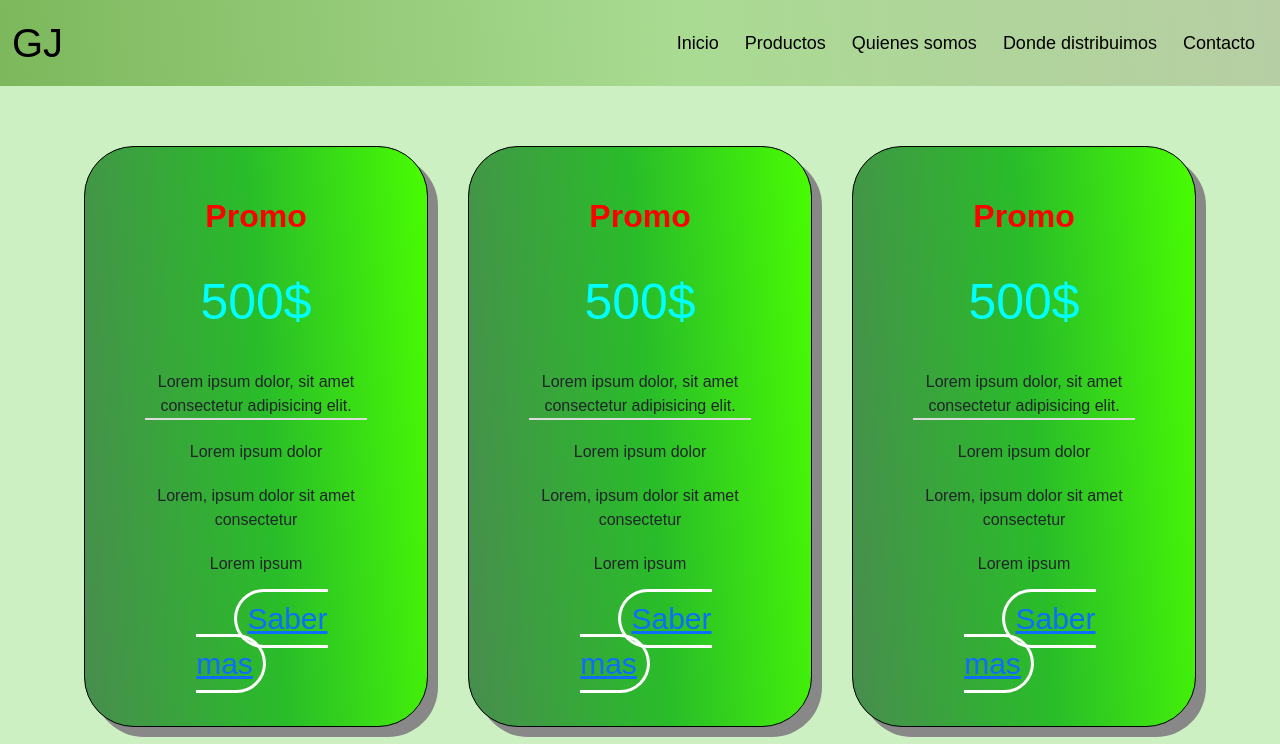
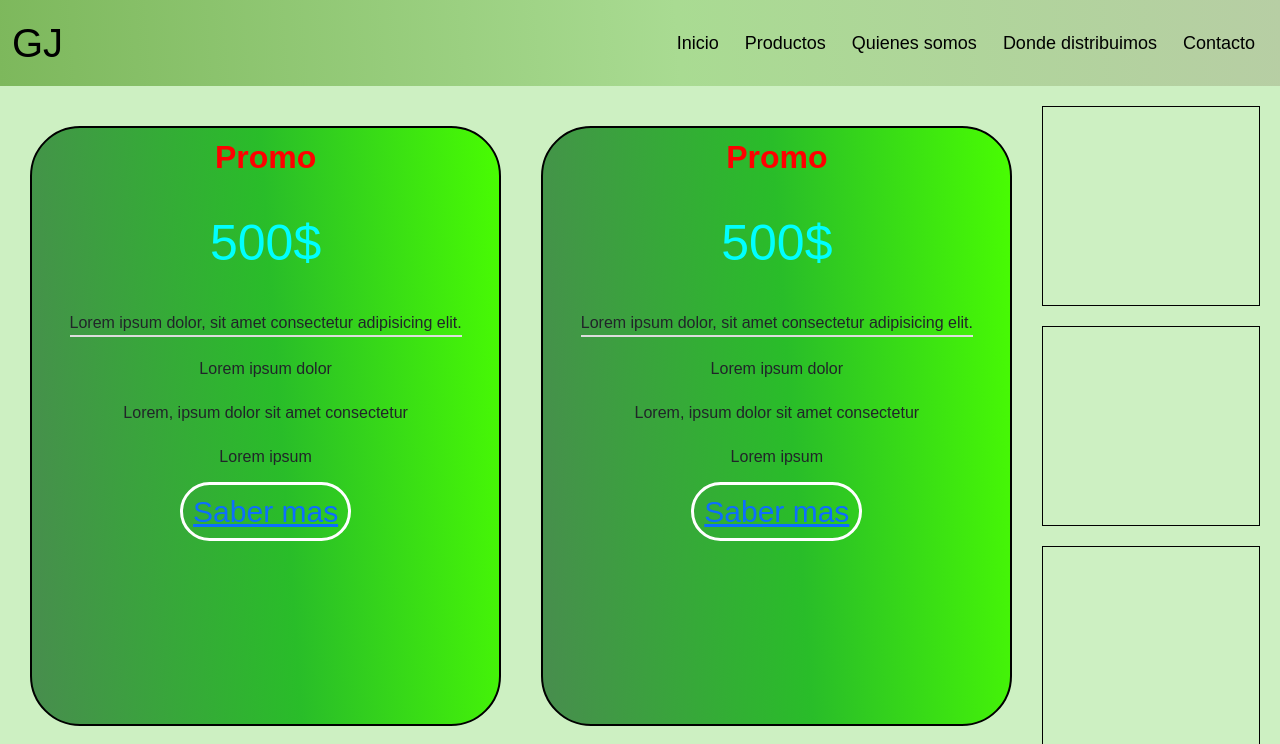
Before and after one commit to Gasparvilo/segunda-entega-final-y-bootstrap, a plain HTML site: page page/profuctos.html in a window 1280 px wide. Shown: the top 744 px of the page. Drawn offline with nearby package versions, Linux system fonts and the light colour scheme; files whose address does not match are found by name.

Commit message:
terminado el quienes somos y el index, falta poner unas imagenes al productos y ya estaria terminado

```diff
--- a/page/profuctos.html
+++ b/page/profuctos.html
@@ -42,8 +42,12 @@
         </nav>
     </header>
     <main>
+
+        <section>
+            <div class="grid-container">
+                <div class=" tall" >
                     <section class="cuadrado">
-            <div class="columna">
+                        <div>
                             <h2> Promo</h2>
                         <p class="pecio">500$</p>
                         <p class="uno">Lorem ipsum dolor, sit amet consectetur adipisicing elit. </p>
@@ -54,7 +58,11 @@
 
                         <a href="#" class="productos">Saber mas</a>
                     </div>
-        <div class="columna">
+                    <section>
+                </div>
+                <div class=" tall">
+                    <section class="cuadrado">
+                        <div>
                             <h2> Promo</h2>
                         <p class="pecio">500$</p>
                         <p class="uno">Lorem ipsum dolor, sit amet consectetur adipisicing elit. </p>
@@ -65,7 +73,11 @@
 
                         <a href="#" class="productos">Saber mas</a>
                     </div>
-        <div class="columna">
+                    <section>
+                </div>
+                <div class=" tall">
+                    <section class="cuadrado">
+                        <div >
                             <h2> Promo</h2>
                         <p class="pecio">500$</p>
                         <p class="uno">Lorem ipsum dolor, sit amet consectetur adipisicing elit. </p>
@@ -76,14 +88,8 @@
 
                         <a href="#" class="productos">Saber mas</a>
                     </div>
-        </section>
-
-
-
                     <section>
-            <div class="grid-container">
-                <div class="item-1"></div>
-                <div class="item-1"></div>
+                </div>
                 <div class="item-1"></div>
                 <div class="item-1"></div>
                 <div class="item-1"></div>
@@ -128,7 +134,7 @@
     <footer>
         <h4>Redes</h4>
         <div class="redes">
-            <ul>
+            <ul class=" padre-li">
                 <li class="lire"><a href="#">Instagram</a></li>
                 <li class="lire"> <a href="#">Whatsapp</a></li>
                 <li class="lire"><a href="#">Gmail</a></li>
--- a/style.css
+++ b/style.css
@@ -50,10 +50,11 @@ font-size: 50px;
 
 .cuadrado{
     margin: 0 auto;
-width: 90%;
+width: 100%;
 display: flex;
-justify-content: space-between;
+justify-content: center;
 text-align: center;
+
 }
 
 
@@ -69,11 +70,8 @@ animation-iteration-count: infinite;
 
 .columna{
     background: linear-gradient(266deg, rgb(73, 253, 2) 0%, rgb(41, 189, 41) 47%, rgb(72, 141, 78) 100%) rgb(67, 85, 69);
-border: 1px solid black;
-margin: 20px; margin-top: 60px;
-padding: 40px;
 border-radius: 50px;
-box-shadow: 10px 10px #888;
+border: solid 1px black;
 }
 
 
@@ -163,7 +161,7 @@ color: aliceblue;
 
 
 footer{
-    background-color: rgb(1, 90, 45);
+    background-color:  rgb(120, 199, 96);
 
 }
 
@@ -185,7 +183,6 @@ color: aliceblue;
 .padre-li{
     display: flex;
     justify-content: space-around;
-
 }
 
 
@@ -315,9 +312,42 @@ color: rgb(255, 255, 255);
 
 
 .item-2-quienessomos{
-    background-image: url(https://cdn.discordapp.com/attachments/556970734501494806/961086268173856788/unknown.png);
+    background-image: url(https://cdn.discordapp.com/attachments/556970734501494806/968702079499649074/unknown.png);
     background-repeat: no-repeat;
     background-size: cover;
     background-position: center;
     height: 100vh;
 }
+
+
+
+.grid-container{
+    display: grid;
+    grid-template-columns: repeat(auto-fill, minmax(200px, auto));
+    grid-auto-rows: minmax(200px, auto);
+    gap: 20px;
+    grid-auto-flow: dense;
+    margin: 20px;
+}
+
+.tall{
+    display: grid;
+    grid-row: span 3;
+    grid-column: span 2;
+    grid-template-columns: repeat(auto-fill, minmax(300px, auto));
+    grid-auto-rows: minmax(100px, auto);
+    gap: 20px;
+    grid-auto-flow: dense;
+    border:solid 2px black;
+    border-radius: 50px;
+    margin-top: 20px;
+    margin-bottom: 20px;
+    margin-left: 10px;
+    margin-right: 10px;
+    background: linear-gradient(266deg, rgb(73, 253, 2) 0%, rgb(41, 189, 41) 47%, rgb(72, 141, 78) 100%) rgb(67, 85, 69);
+}
+
+
+.item-1{
+    border: solid 1px black;
+}
```
Also changed, not shown: index.html (+2 -1 lines), page/contacto.html (+1 -1 lines), page/donde-distribuimos.html (+1 -1 lines), page/quienes-somos.html (+1 -1 lines). Lines whose indentation alone changed are shown as unchanged.
